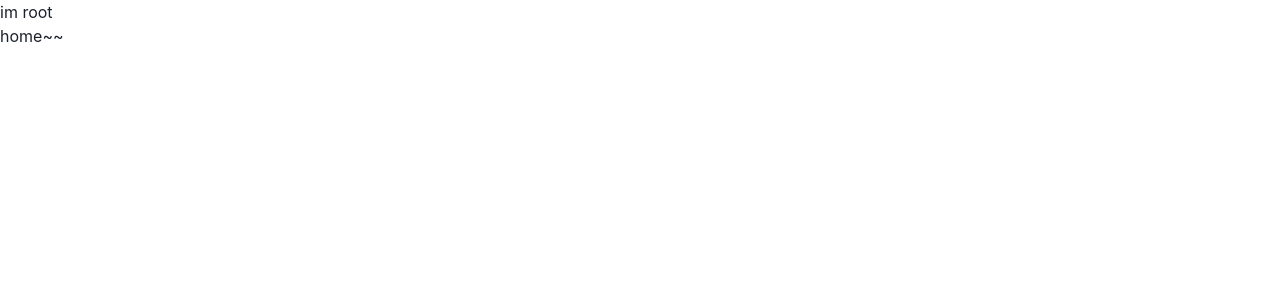
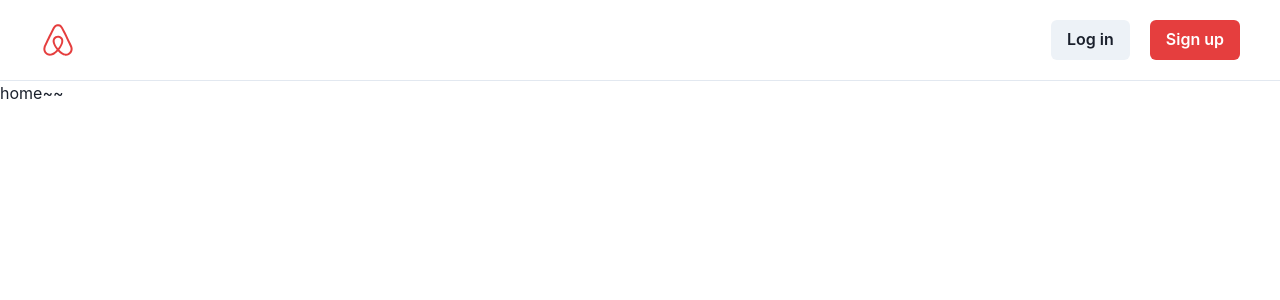
Before and after one commit to zih2o/Airbnb-clone-FE, a React (Create React App) app: page / in a window 1280 px wide. Shown: the top 300 px of the page. Built offline with nearby package versions, Linux system fonts and the light colour scheme.

Commit message:
css🎨: header

```diff
--- a/package.json
+++ b/package.json
@@ -16,6 +16,7 @@
     "framer-motion": "^10.12.16",
     "react": "^18.2.0",
     "react-dom": "^18.2.0",
+    "react-icons": "^4.9.0",
     "react-router-dom": "^6.11.2",
     "react-scripts": "5.0.1",
     "typescript": "^4.9.5",
--- a/src/components/Root.tsx
+++ b/src/components/Root.tsx
@@ -1,10 +1,25 @@
 import { Outlet } from 'react-router-dom';
+import { Box, Button, HStack } from '@chakra-ui/react';
+import { FaAirbnb } from 'react-icons/fa';
 
 export default function Root() {
   return (
-    <div>
-      im root
+    <Box>
+      <HStack
+        justifyContent={'space-between'}
+        px={10}
+        py={5}
+        borderBottomWidth={1}
+      >
+        <Box color={'red.500'} fontSize={'4xl'}>
+          <FaAirbnb />
+        </Box>
+        <HStack spacing={5}>
+          <Button>Log in</Button>
+          <Button colorScheme={'red'}>Sign up</Button>
+        </HStack>
+      </HStack>
       <Outlet />
-    </div>
+    </Box>
   );
 }
--- a/src/routes/Notfound.tsx
+++ b/src/routes/Notfound.tsx
@@ -8,7 +8,7 @@
       <Heading>Page Not Found.</Heading>
       <Text>It seems you're lost.</Text>
       <Link to={'/'}>
-        <Button colorScheme={'linkedin'} variant={'link'}>
+        <Button colorScheme={'red'} variant={'link'}>
           Go Home &rarr;
         </Button>
       </Link>
```
Also changed, not shown: 1 other file (tests, documents, lock files or other folders).
